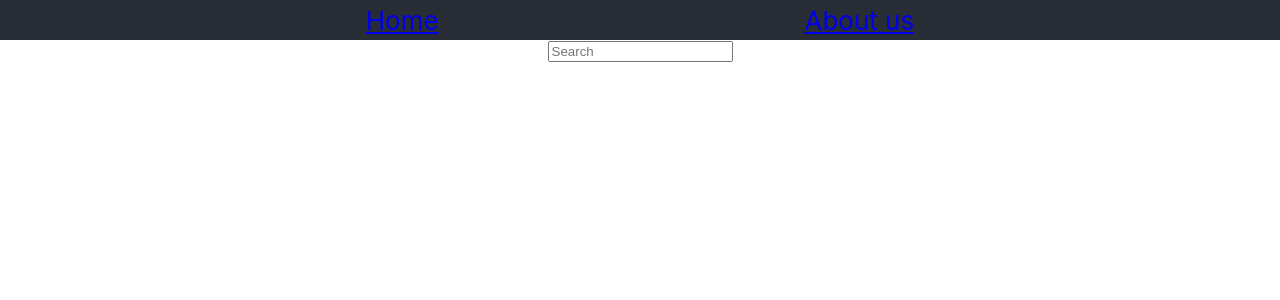
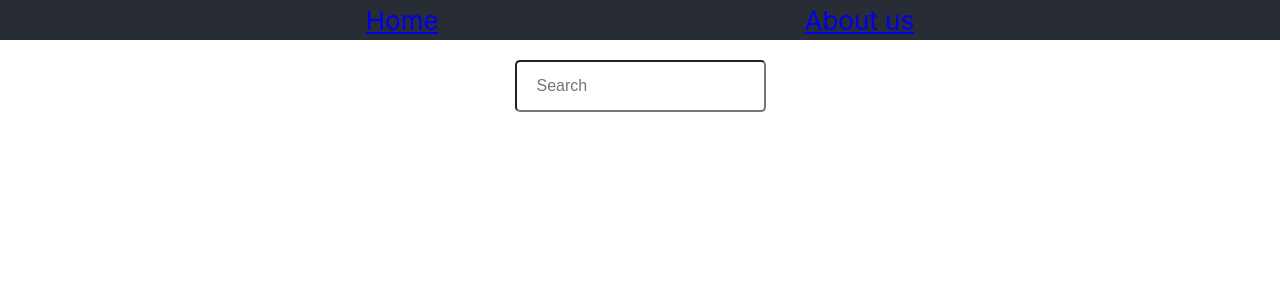
Before and after one commit to Blackdoll-Loki/RS--School-react, a React (Create React App) app: page / in a window 1280 px wide. Shown: the top 300 px of the page. Built offline with nearby package versions, Linux system fonts and the light colour scheme.

Commit message:
feat: add styles to Search and save input in LocalStorage

```diff
--- a/src/components/Search.tsx
+++ b/src/components/Search.tsx
@@ -1,10 +1,15 @@
 import React from 'react';
+import '../styles/Search.css';
 
 class Search extends React.Component {
   render() {
+    function handleInput(event: React.ChangeEvent<HTMLInputElement>) {
+      const storage = window.localStorage;
+      storage.setItem('input', event.target.value);
+    }
     return (
       <div className="Search-block">
-        <input type="text" placeholder="Search" />
+        <input type="text" placeholder="Search" onChange={handleInput} />
       </div>
     );
   }
--- /dev/null
+++ b/src/styles/Search.css
@@ -0,0 +1,8 @@
+.Search-block {
+  margin: 20px auto;
+}
+.Search-block > input {
+  padding: 15px 20px;
+  border-radius: 5px;
+  font-size: 16px;
+}
```
